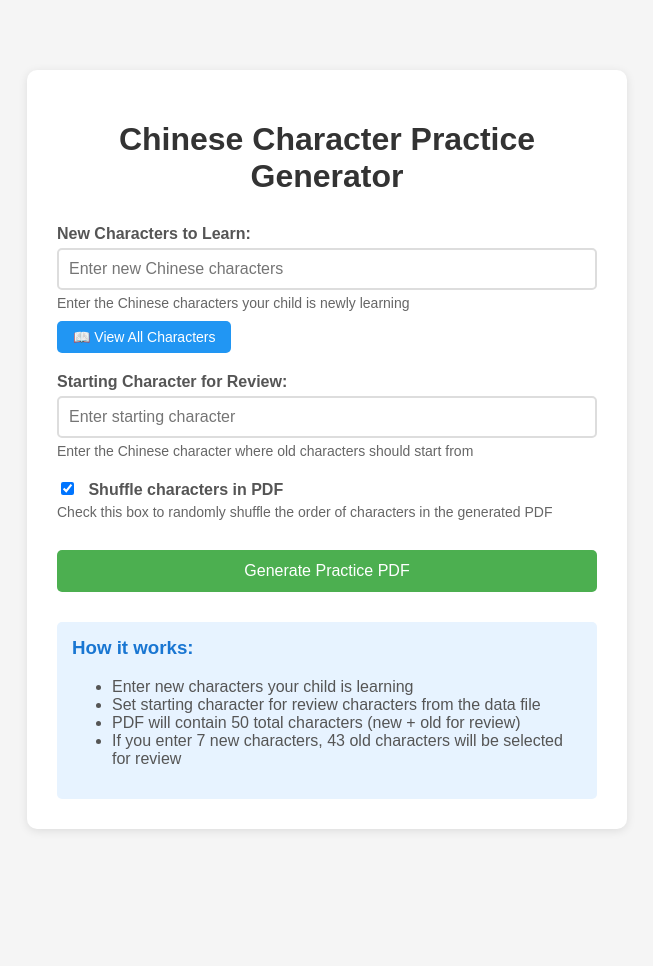
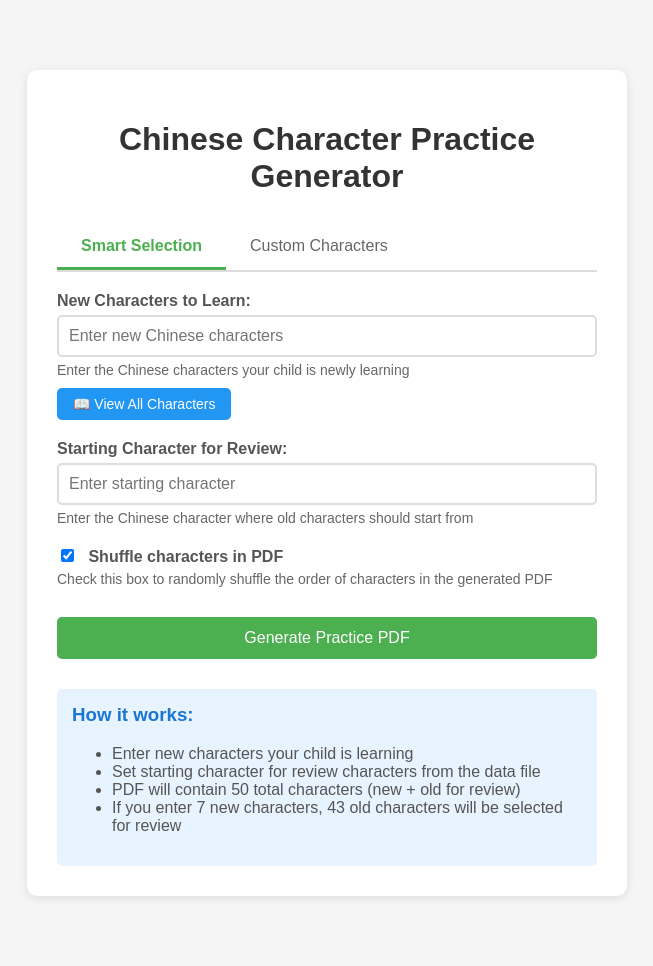
Before and after one commit to Trappie/chinese, a Flask app: page / in a window 1280 px wide. Shown: the whole page, without its empty margins (313-966 px from the left). Before the commit the page ends 831 px from the top, so only its background shows below. Run offline with Flask 3, Linux system fonts and the light colour scheme.

Commit message:
Add tab interface with custom character PDF generation
- Add tabbed interface: Smart Selection (original) and Custom Characters (new)
- Implement Chinese character filtering using Unicode ranges
- Add automatic deduplication while preserving character order
- Support multi-page PDF generation (50 chars per page, unlimited pages)
- Add /generate-custom route for custom character processing
- Include smart filename generation with character count
- Filter non-Chinese characters automatically from pasted text
- Support any Chinese characters regardless of data.txt contents

🤖 Generated with [Claude Code](https://claude.ai/code)

Co-Authored-By: Claude <noreply@anthropic.com>

```diff
--- a/app.py
+++ b/app.py
@@ -7,6 +7,7 @@ from reportlab.pdfbase.cidfonts import UnicodeCIDFont
 import tempfile
 import os
 import random
+import re
 
 app = Flask(__name__)
 
@@ -74,6 +75,30 @@ def select_characters(new_chars, start_char, all_chars):
 
     return new_char_list + old_chars[:num_old]
 
+def filter_chinese_characters(text):
+    """
+    Filter out only Chinese characters from text and remove duplicates
+    Returns a string of unique Chinese characters
+    """
+    # Chinese character Unicode ranges:
+    # \u4e00-\u9fff: CJK Unified Ideographs (most common Chinese characters)
+    # \u3400-\u4dbf: CJK Extension A
+    # \uf900-\ufaff: CJK Compatibility Ideographs
+    chinese_pattern = r'[\u4e00-\u9fff\u3400-\u4dbf\uf900-\ufaff]'
+
+    # Find all Chinese characters
+    chinese_chars = re.findall(chinese_pattern, text)
+
+    # Remove duplicates while preserving order
+    unique_chars = []
+    seen = set()
+    for char in chinese_chars:
+        if char not in seen:
+            unique_chars.append(char)
+            seen.add(char)
+
+    return ''.join(unique_chars)
+
 def generate_pdf(characters):
     temp_file = tempfile.NamedTemporaryFile(delete=False, suffix='.pdf')
     c = canvas.Canvas(temp_file.name, pagesize=letter)
@@ -123,18 +148,21 @@ def generate_pdf(characters):
     x_start = margin
     y_start = height - margin - cell_height
 
-    for i, char in enumerate(characters[:50]):
-        row = i // chars_per_row
-        col = i % chars_per_row
+    chars_per_page = chars_per_row * rows_per_page  # 50 characters per page
+
+    for i, char in enumerate(characters):
+        page_num = i // chars_per_page
+        char_on_page = i % chars_per_page
+        row = char_on_page // chars_per_row
+        col = char_on_page % chars_per_row
 
         # Check if we need a new page
-        if row >= rows_per_page:
+        if i > 0 and char_on_page == 0:
             c.showPage()
             c.setFont(font_name, font_size)
-            row = 0
 
         x = x_start + col * cell_width
-        y = y_start - (row % rows_per_page) * cell_height
+        y = y_start - row * cell_height
 
         # Draw cell border
         c.rect(x, y, cell_width, cell_height)
@@ -212,6 +240,38 @@ def generate():
                              new_chars=new_chars, start_char=start_char,
                              shuffle_checked='checked' if shuffle else '')
 
+@app.route('/generate-custom', methods=['POST'])
+def generate_custom():
+    custom_text = request.form['custom_chars'].strip()
+    shuffle = 'shuffle' in request.form
+
+    try:
+        # Filter and deduplicate Chinese characters
+        filtered_chars = filter_chinese_characters(custom_text)
+
+        if not filtered_chars:
+            raise ValueError("No Chinese characters found in the pasted text")
+
+        # Convert to list for shuffling if needed
+        char_list = list(filtered_chars)
+
+        if shuffle:
+            random.shuffle(char_list)
+
+        pdf_path = generate_pdf(char_list)
+
+        # Generate filename with character count
+        char_count = len(char_list)
+        filename = f'chinese_custom_{char_count}chars.pdf'
+
+        return send_file(pdf_path, as_attachment=True, download_name=filename)
+
+    except ValueError as e:
+        # Return to form with error message
+        return render_template('index.html', error=str(e),
+                             custom_chars=custom_text,
+                             custom_shuffle_checked='checked' if shuffle else '')
+
 if __name__ == '__main__':
     # Use debug=False for production deployment
     app.run(debug=False, host='0.0.0.0', port=9527)
--- a/templates/index.html
+++ b/templates/index.html
@@ -129,6 +129,50 @@
             border-bottom: 1px solid #eee;
             padding-bottom: 10px;
         }
+        .tabs {
+            display: flex;
+            margin-bottom: 20px;
+            border-bottom: 2px solid #ddd;
+        }
+        .tab {
+            padding: 12px 24px;
+            cursor: pointer;
+            border: none;
+            background: none;
+            font-size: 16px;
+            color: #666;
+            border-bottom: 3px solid transparent;
+        }
+        .tab.active {
+            color: #4CAF50;
+            border-bottom-color: #4CAF50;
+            font-weight: bold;
+        }
+        .tab:hover {
+            color: #4CAF50;
+            background-color: #f5f5f5;
+        }
+        .tab-content {
+            display: none;
+        }
+        .tab-content.active {
+            display: block;
+        }
+        .custom-textarea {
+            width: 100%;
+            min-height: 120px;
+            padding: 10px;
+            border: 2px solid #ddd;
+            border-radius: 5px;
+            font-size: 16px;
+            font-family: "SimSun", "Microsoft YaHei", "Helvetica", sans-serif;
+            box-sizing: border-box;
+            resize: vertical;
+        }
+        .custom-textarea:focus {
+            outline: none;
+            border-color: #4CAF50;
+        }
     </style>
 </head>
 <body>
@@ -141,6 +185,14 @@
         </div>
         {% endif %}
 
+        <!-- Tab Navigation -->
+        <div class="tabs">
+            <button class="tab active" onclick="switchTab('smart-tab')">Smart Selection</button>
+            <button class="tab" onclick="switchTab('custom-tab')">Custom Characters</button>
+        </div>
+
+        <!-- Smart Selection Tab -->
+        <div id="smart-tab" class="tab-content active">
         <form action="/generate" method="post">
             <div class="form-group">
                 <label for="new_chars">New Characters to Learn:</label>
@@ -175,6 +227,40 @@
                 <li>If you enter 7 new characters, 43 old characters will be selected for review</li>
             </ul>
         </div>
+        </div>
+
+        <!-- Custom Characters Tab -->
+        <div id="custom-tab" class="tab-content">
+        <form action="/generate-custom" method="post">
+            <div class="form-group">
+                <label for="custom_chars">Paste Your Characters:</label>
+                <textarea id="custom_chars" name="custom_chars" class="custom-textarea" placeholder="Paste any Chinese characters here. Non-Chinese characters will be filtered out automatically, and duplicates will be removed." required>{{ custom_chars or '' }}</textarea>
+                <div class="help-text">Paste any text containing Chinese characters. The system will automatically filter and deduplicate them.</div>
+                <button type="button" class="view-chars-btn" onclick="showCharacters()">📖 View All Available Characters</button>
+            </div>
+
+            <div class="form-group">
+                <label>
+                    <input type="checkbox" id="custom_shuffle" name="shuffle" style="margin-right: 10px;" {{ custom_shuffle_checked or 'checked' }}>
+                    Shuffle characters in PDF
+                </label>
+                <div class="help-text">Check this box to randomly shuffle the order of characters in the generated PDF</div>
+            </div>
+
+            <button type="submit" class="submit-btn">Generate Custom PDF</button>
+        </form>
+
+        <div style="margin-top: 30px; padding: 15px; background-color: #fff3e0; border-radius: 5px;">
+            <h3 style="margin-top: 0; color: #f57c00;">Custom Characters Mode:</h3>
+            <ul style="color: #555;">
+                <li>Paste any text containing Chinese characters</li>
+                <li>Non-Chinese characters are automatically filtered out</li>
+                <li>Duplicate characters are automatically removed</li>
+                <li>Multiple pages generated if you have more than 50 characters</li>
+                <li>Each page contains up to 50 characters in a 5x10 grid</li>
+            </ul>
+        </div>
+        </div>
     </div>
 
     <!-- Character Display Modal -->
@@ -190,6 +276,22 @@
     </div>
 
     <script>
+        function switchTab(tabId) {
+            // Hide all tab contents
+            const tabContents = document.querySelectorAll('.tab-content');
+            tabContents.forEach(content => content.classList.remove('active'));
+
+            // Remove active class from all tabs
+            const tabs = document.querySelectorAll('.tab');
+            tabs.forEach(tab => tab.classList.remove('active'));
+
+            // Show selected tab content
+            document.getElementById(tabId).classList.add('active');
+
+            // Add active class to clicked tab
+            event.target.classList.add('active');
+        }
+
         function showCharacters() {
             document.getElementById('characterModal').style.display = 'block';
 
```
